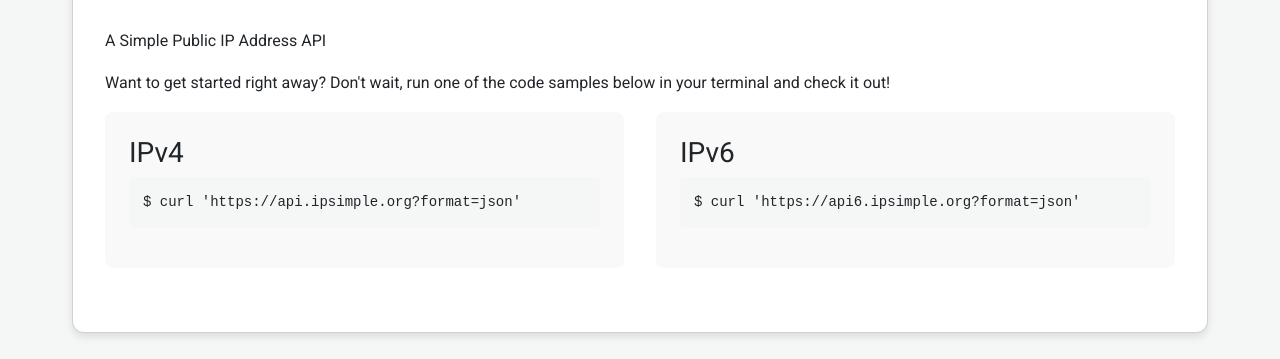
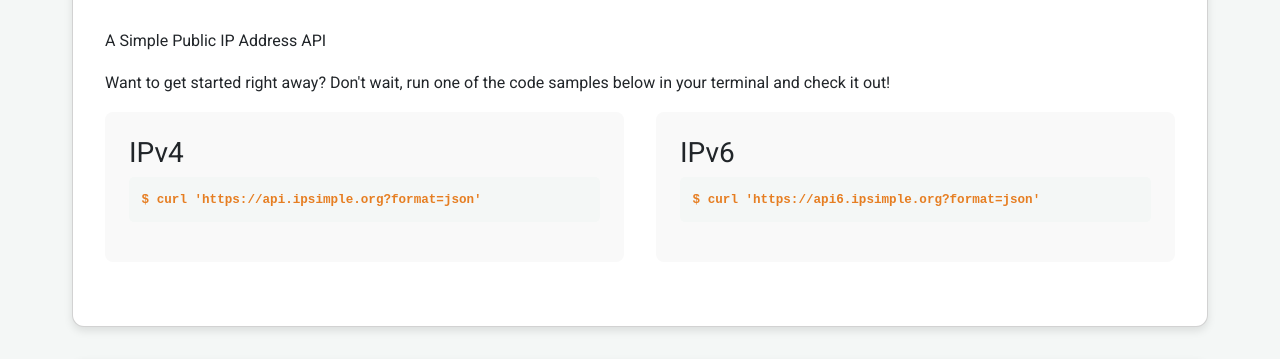
Before and after one commit to ipsimple/ipsimple.github.io, a website: page src/index.html in a window 1280 px wide. Shown: the part 582-941 px from the top of the page. Drawn offline with nearby package versions, Linux system fonts and the light colour scheme; files that its build step writes are made by us from their sources.

Commit message:
udpated colours for code

```diff
--- a/src/styles.css
+++ b/src/styles.css
@@ -181,7 +181,9 @@ code {
     padding: 1em;
     border-radius: 5px;
     font-family: 'Courier New', Courier, monospace;
-    color: var(--accent-color);
+    color: var(--accent-color) !important;
+    font-weight: bold;
+    font-size: .9em !important;
 }
 
 pre {
```
